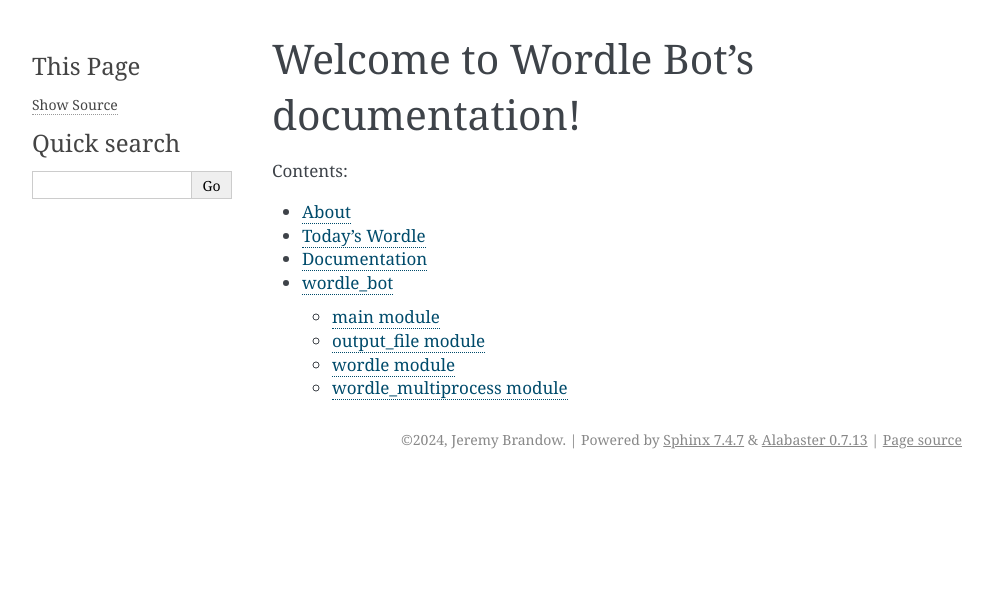
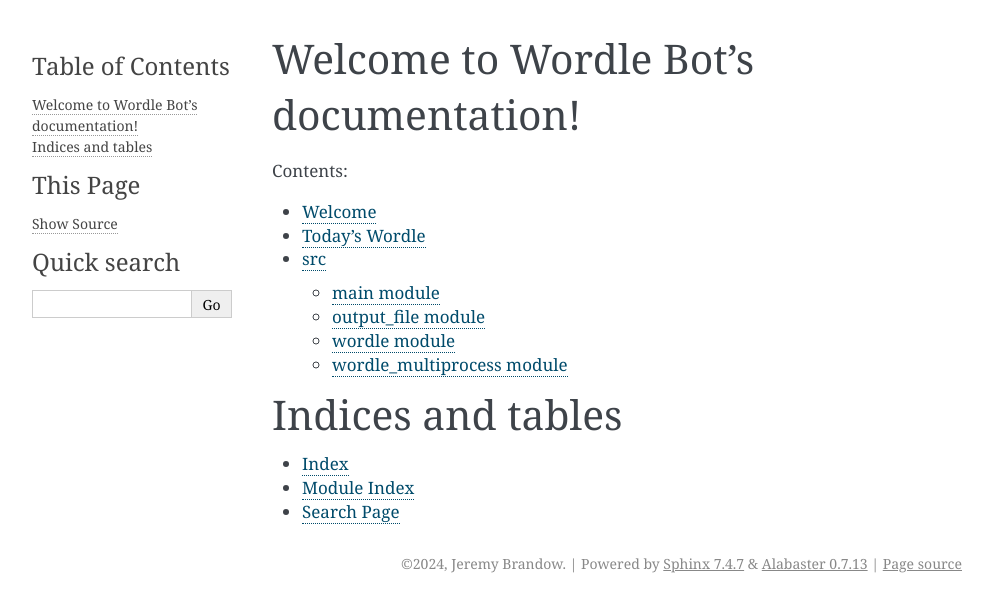
Before and after one commit to Jampamane/wordle_bot, a Sphinx documentation site: the page built from docs/source/index.rst, in a window 1280 px wide. Shown: the top 612 px of the page, without its empty margins (148-1141 px from the left). Built offline with Sphinx 7.4.7, drawn with Linux system fonts in a browser that asks for light colours.

Commit message:
modified file structure

```diff
--- a/docs/source/about.rst
+++ /dev/null
@@ -1,5 +0,0 @@
-=====
-About
-=====
-
-Wordle is cool, yo
--- a/docs/source/documentation.rst
+++ /dev/null
@@ -1,5 +0,0 @@
-=============
-Documentation
-=============
-
-Here goes the documentation for the project:
--- a/docs/source/final_table.rst
+++ b/docs/source/final_table.rst
@@ -2,4 +2,4 @@
 Today's Wordle
 ==============
 
-Below should be (if everything is working correctly) the Wordle for today:
+Below is today's wordle, and how it was solved:
--- a/docs/source/index.rst
+++ b/docs/source/index.rst
@@ -7,9 +7,18 @@
 ======================================
 
 .. toctree::
+   :maxdepth: 2
    :caption: Contents:
 
-   about
+   welcome
    final_table
-   documentation
    modules
+
+
+
+Indices and tables
+==================
+
+* :ref:`genindex`
+* :ref:`modindex`
+* :ref:`search`
--- a/docs/source/modules.rst
+++ b/docs/source/modules.rst
@@ -1,5 +1,5 @@
-wordle_bot
-==========
+src
+===
 
 .. toctree::
    :maxdepth: 4
```
Also changed, not shown: other parts of docs/source/index.rst (+1 -1 lines).
